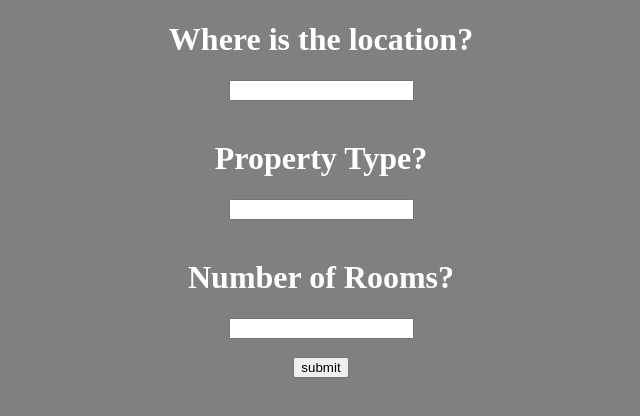
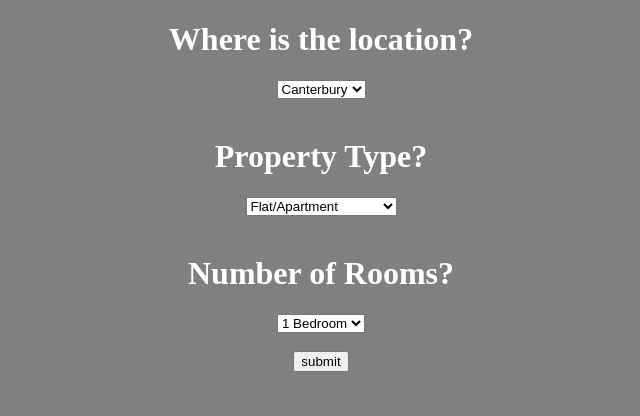
Before and after one commit to OierGman/FlaskAPI-SDLC, a Flask app: page / in a window 1280 px wide. Shown: the top 416 px of the page, without its empty margins (319-959 px from the left). Run offline with Flask 2, Linux system fonts and the light colour scheme; some libraries are stand-ins or nearby versions.

Commit message:
basic framework pulls and returns from template webpage.

```diff
--- a/templates/index.html
+++ b/templates/index.html
@@ -7,11 +7,31 @@
 <body>
 <form action="#" method="post">
         <H1>Where is the location?</H1>
-        <input type="text" name="place"> <br><br>
+        <select id="place" name="place">
+            <option value="canterbury"> Canterbury</option>
+            <option value="faversham"> Faversham</option>
+            <option value="ashford"> Ashford</option>
+            <option value="dover"> Dover</option>
+            <option value="whitstable"> Whitstable</option>
+            <option value="margate"> Margate</option>
+            <option value="maidstone"> Maidstone</option>
+        </select><br><br>
         <H1>Property Type?</H1>
-        <input type="text" name="type"> <br><br>
+        <select id="type" name="type">
+            <option value="flat"> Flat/Apartment</option>
+            <option value="detached"> Detached</option>
+            <option value="semidetached"> Semi-Detached</option>
+            <option value="terraced"> Terraced/End-Terrace</option>
+            <option value="bungalow"> Bungalow</option>
+        </select><br><br>
         <H1>Number of Rooms?</H1>
-        <input type="text" name="room"> <br><br>
+        <select id="text" name="room">
+            <option value="1"> 1 Bedroom </option>
+            <option value="2"> 2 Bedroom </option>
+            <option value="3"> 3 Bedroom </option>
+            <option value="4"> 4 Bedroom </option>
+            <option value="5"> 5 Bedroom </option>
+        </select><br><br>
         <input type="submit" value="submit">
 </form>
     <style>
```
